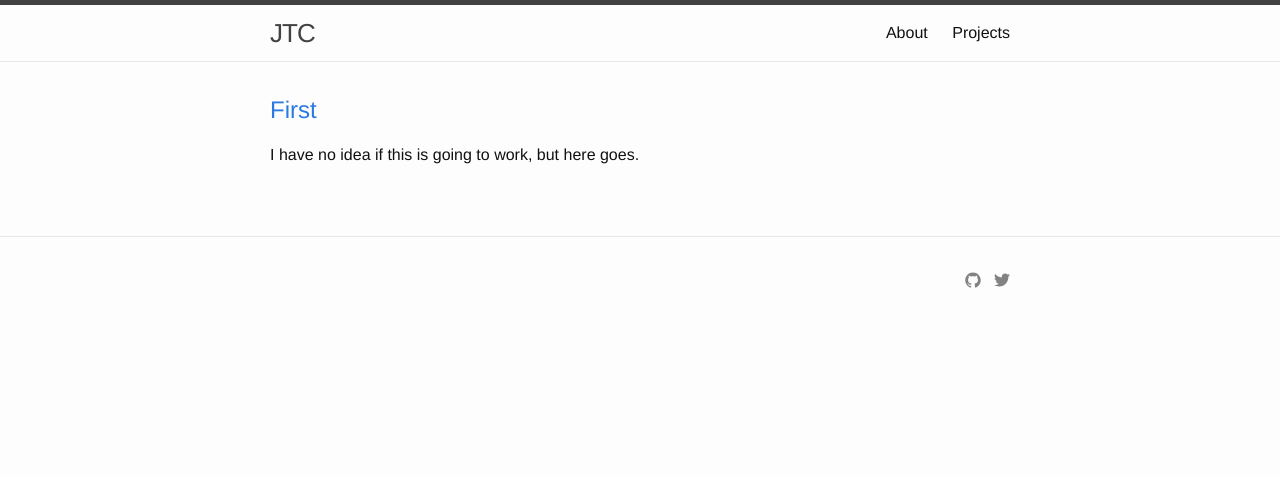
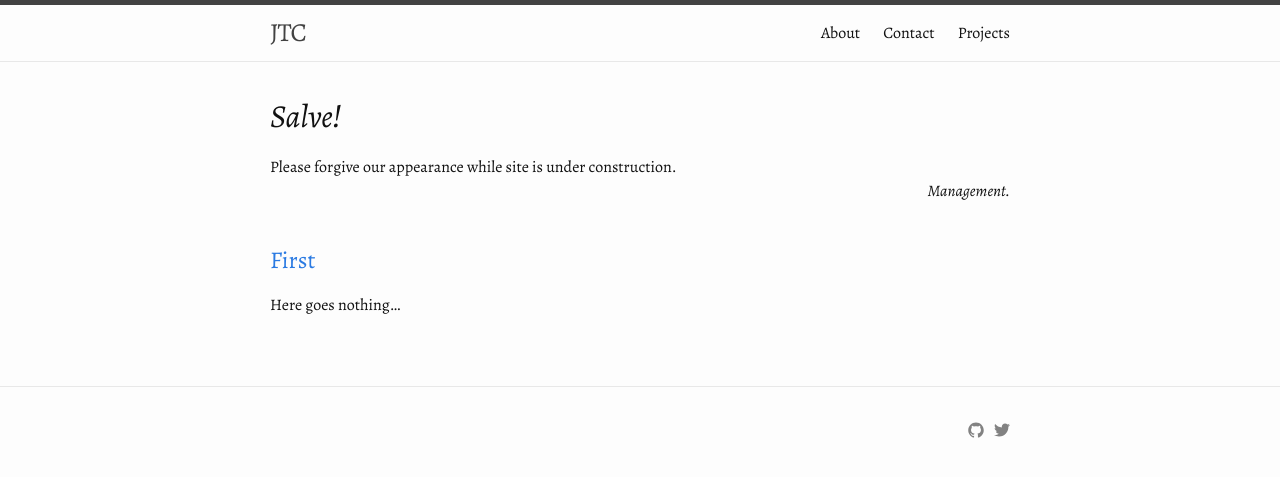
Before and after one commit to reubenmc/jtcohen6.github.io, a Jekyll site: the page built from index.html, in a window 1280 px wide. Shown: the top 477 px of the page. Built offline with Jekyll 4.4.1, drawn with Linux system fonts in a browser that asks for light colours.

Commit message:
updates.x3

```diff
--- a/_includes/footer.html
+++ b/_includes/footer.html
@@ -2,7 +2,7 @@
 
   <div class="wrapper">
 
-      <div align="right" class="footer-col footer-col-2">
+      <div align="right" class="footer-col">
         <div class="social-media-list">
           {% if site.github_username %}
           <span>
@@ -17,6 +17,7 @@
           </span>
           {% endif %}
         </div>
+
       </div>
 
   </div>
--- a/_posts/2016-01-12-first-post.markdown
+++ b/_posts/2016-01-12-first-post.markdown
@@ -3,7 +3,7 @@ layout: post
 title:  "First"
 date:   2016-01-13
 ---
-I have no idea if this is going to work, but here goes.
+Here goes nothing...
 
 {% highlight ruby %}
 def say_hello(name)
--- a/css/main.scss
+++ b/css/main.scss
@@ -1,11 +1,11 @@
 ---
 ---
 @charset "utf-8";
-
+@import url(https://fonts.googleapis.com/css?family=Alegreya:400,400italic,700);
 
 
 // Our variables
-$base-font-family: "Helvetica Neue", Helvetica, Arial, sans-serif;
+$base-font-family: "Alegreya", serif;
 $base-font-size:   16px;
 $base-font-weight: 400;
 $small-font-size:  $base-font-size * 0.875;
--- a/index.html
+++ b/index.html
@@ -1,6 +1,12 @@
 ---
 layout: default
 ---
+
+<h1><em>Salve!</em></h1>
+<div>Please forgive our appearance while site is under construction.</div>
+  <div align="right"><em>Management.</em></div>
+
+<p>&nbsp;</p>
 
 <div class="posts">
   {% for post in site.posts %}
```
Also changed, not shown: about.md (+5 -0 lines), contact.html (added, +21 -0 lines), projects.md (+3 -1 lines), thanks.html (added, +15 -0 lines).
